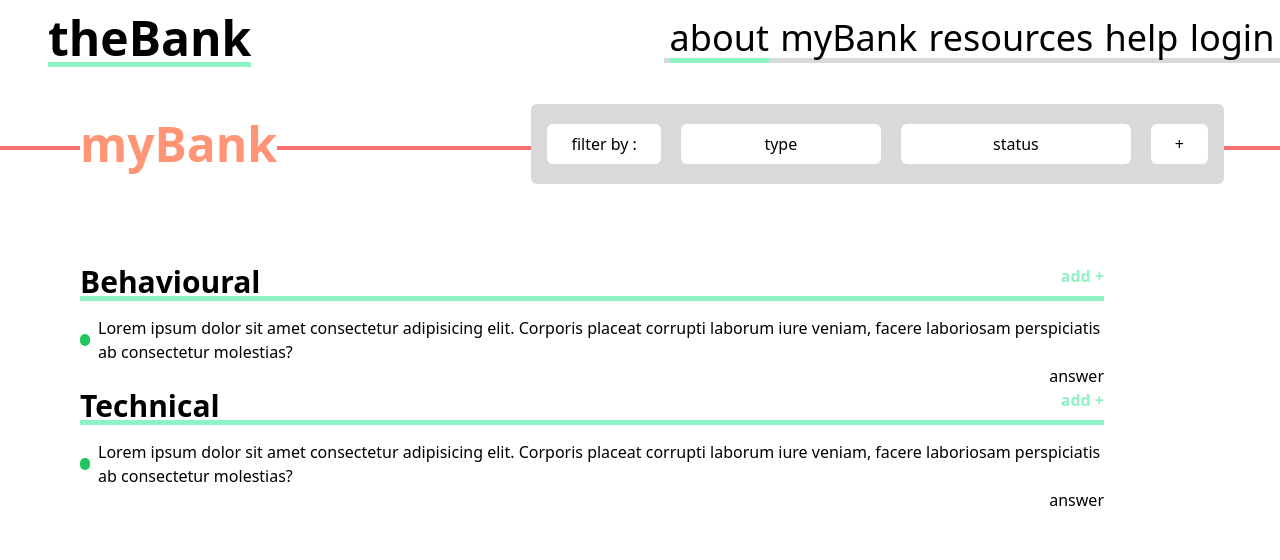
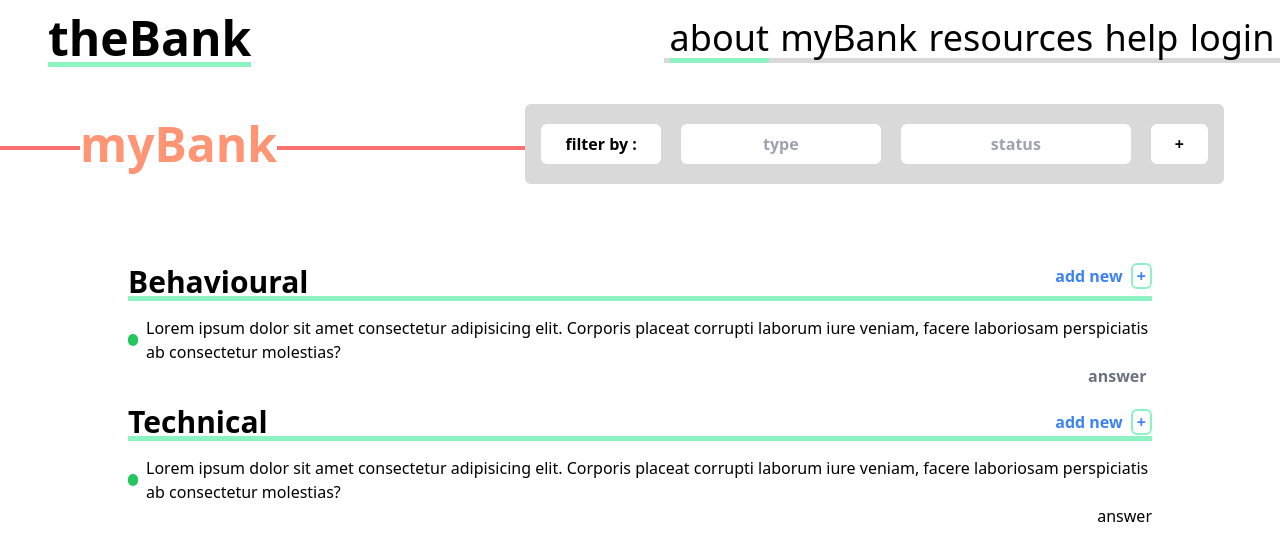
Before and after one commit to Nim-droid-droid/anki-banki, a React (Create React App) app in the folder client/: page /mybank in a window 1280 px wide. Shown: the top 560 px of the page. Built offline with nearby package versions, Linux system fonts and the light colour scheme.

Commit message:
Created a button component and added styles to myBank page

```diff
--- /dev/null
+++ b/client/src/components/Button.jsx
@@ -0,0 +1,7 @@
+import React from 'react';
+
+const button = (props) => {
+  return <span className={`add-btn ${props.styles} `}>+</span>;
+};
+
+export default button;
--- a/client/src/components/MyBankFilter/MyBankFilter.jsx
+++ b/client/src/components/MyBankFilter/MyBankFilter.jsx
@@ -1,4 +1,5 @@
 import React, { useState } from 'react';
+import Button from '../Button';
 
 const MyBankFilter = () => {
   const [typeDropdown, setTypeDropdown] = useState(false);
@@ -7,11 +8,11 @@ const MyBankFilter = () => {
     <div className="my-bank">
       <div className="mybank-line" />
       <h2 className="mybank-title">myBank</h2>
-      <div className="filter-container mr-14 ">
-        <button className="btn">filter by :</button>
+      <div className="filter-container mr-14 font-semibold">
+        <button className="btn ">filter by :</button>
         <div className="relative">
           <button
-            className="btn w-[200px] "
+            className="btn w-[200px] text-gray-400 font-bold"
             onClick={() => setTypeDropdown((prev) => !prev)}
           >
             type
@@ -49,14 +50,14 @@ const MyBankFilter = () => {
                     CS Theory
                   </p>
                 </div>
-                <button className="add-btn">+</button>
+                <Button styles={'px-16 '} />
               </div>
             </div>
           )}
         </div>
         <div className="relative">
           <button
-            className="btn w-[230px]"
+            className="btn w-[230px] text-gray-400 font-bold"
             onClick={() => setStatusDropdown((prev) => !prev)}
           >
             status
@@ -89,7 +90,7 @@ const MyBankFilter = () => {
                     Not so good!
                   </p>
                 </div>
-                <button className="add-btn">+</button>
+                <Button styles={'px-20 '} />
               </div>
             </div>
           )}
--- a/client/src/components/Questions.jsx
+++ b/client/src/components/Questions.jsx
@@ -1,26 +1,28 @@
 import React, { useState } from 'react';
+import Button from './Button';
 
 const Questions = () => {
   const [showAnswer, setShowAnswer] = useState(false);
   return (
     <section className="mt-20">
-      <div className="w-[80%] ml-20">
+      <div className="w-[80%] mx-auto mb-4">
         <div className="flex justify-between font-semibold relative ">
           <h3 className="text-3xl">Behavioural</h3>
-          <a href="/mybank" className="text-primary">
-            add +{' '}
+          <a href="/mybank" className="text-blue-500">
+            add new <Button styles={'px-1 ml-1'} />
           </a>
           <div className="line bg-primary " />
         </div>
         <div className="mt-4">
           <p className="flex items-center">
-            <div className="w-3 h-3 rounded-full bg-green-500 mr-2" />
+            <span className="w-3 h-3 rounded-full bg-green-500 mr-2" />
             Lorem ipsum dolor sit amet consectetur adipisicing elit. Corporis
             placeat corrupti laborum iure veniam, facere laboriosam perspiciatis
             ab consectetur molestias?
           </p>
+          <div className="flex flex-col items-end">
             <p
-            className="text-end cursor-pointer"
+              className=" cursor-pointer text-gray-500 font-semibold w-16"
               onClick={() => setShowAnswer((prev) => !prev)}
             >
               answer
@@ -35,17 +37,18 @@ const Questions = () => {
             )}
           </div>
         </div>
-      <div className="w-[80%] ml-20">
-        <div className="flex justify-between font-semibold relative ">
+      </div>
+      <div className="w-[80%] mx-auto ">
+        <div className="flex justify-between font-semibold relative items-center  ">
           <h3 className="text-3xl">Technical</h3>
-          <a href="/mybank" className="text-primary">
-            add +{' '}
+          <a href="/mybank" className="text-blue-500">
+            add new <Button styles={'px-1 ml-1'} />
           </a>
           <div className="line bg-primary " />
         </div>
         <div className="mt-4">
           <p className="flex items-center">
-            <div className="w-3 h-3 rounded-full bg-green-500 mr-2" />
+            <span className="w-3 h-3 rounded-full bg-green-500 mr-2" />
             Lorem ipsum dolor sit amet consectetur adipisicing elit. Corporis
             placeat corrupti laborum iure veniam, facere laboriosam perspiciatis
             ab consectetur molestias?
--- a/client/src/pages/myBank/style.css
+++ b/client/src/pages/myBank/style.css
@@ -16,9 +16,17 @@
 }
 
 .mybank-line {
-  @apply h-[0.2rem] w-[100%] absolute bg-red-400 z-[-1] top-[53%];
+  @apply h-[0.2rem] w-[70%] absolute bg-red-400 z-[-1] top-[53%];
 }
 
 .add-btn {
-  @apply bg-transparent border-2 border-primary w-[80%] rounded-md mt-2;
+  @apply bg-transparent border-2 border-primary w-[90%] rounded-md mt-4 cursor-pointer;
 }
+
+/* body{
+  color:#4ba1e3;
+  color:#379ae6;
+  color:#d37f2a;
+  color:#e6358d;
+
+} */
```
Lines whose indentation alone changed are shown as unchanged.
